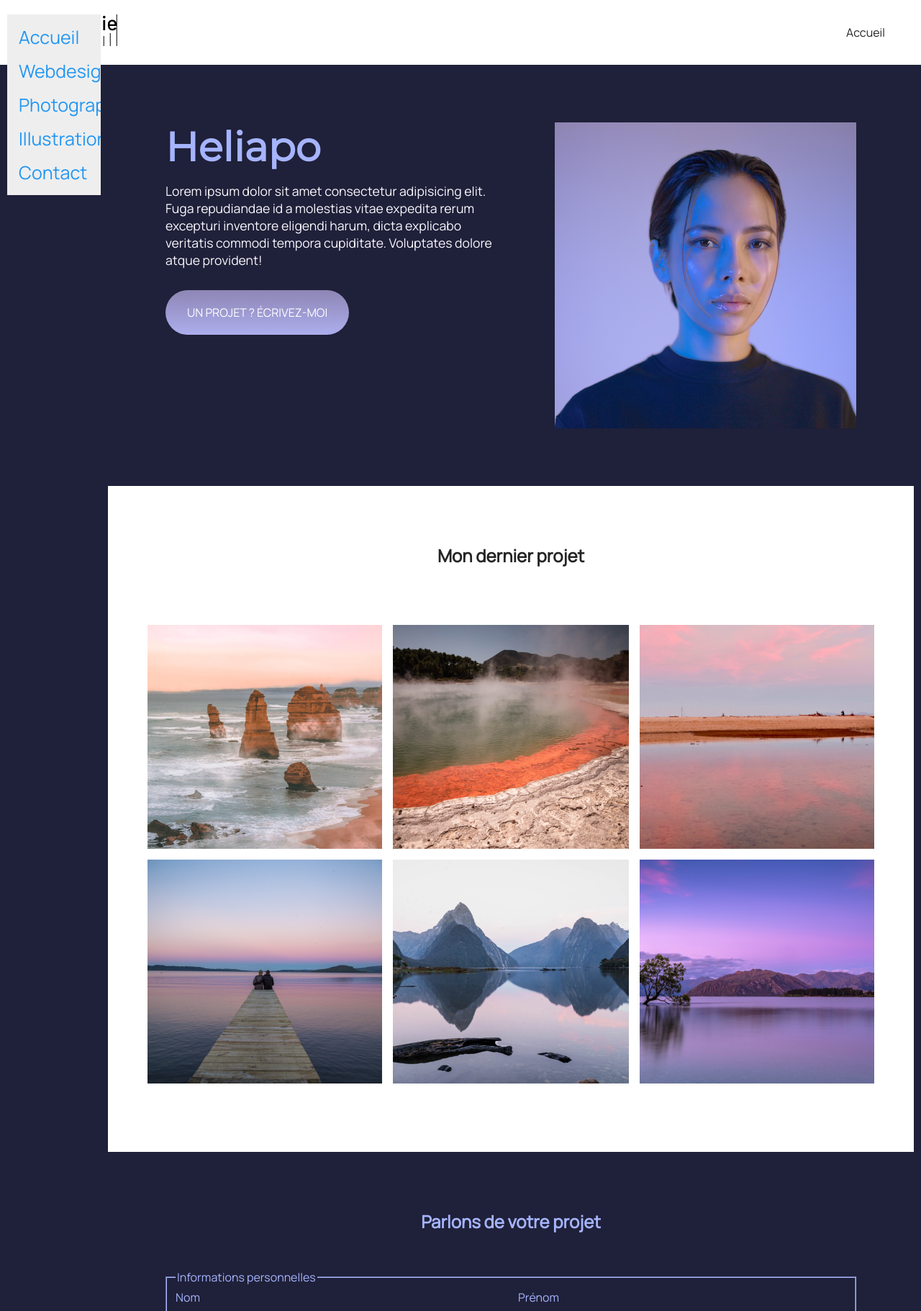
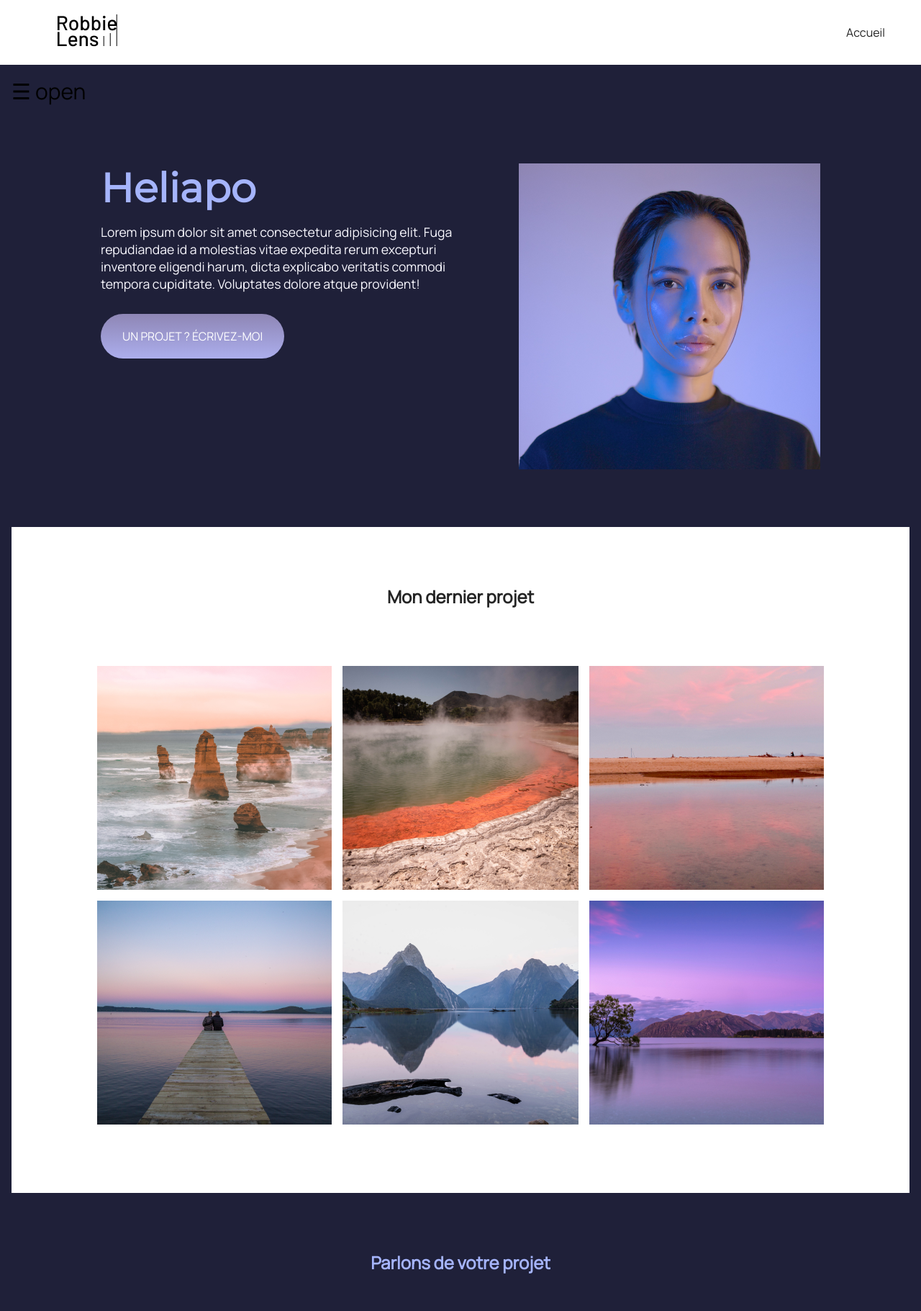
Before and after one commit to iRyann/SalesWebSite, a PHP site: page / in a window 1280 px wide. Shown: the top 1821 px of the page at 72% size. Run offline with PHP 8.4, Linux system fonts and the light colour scheme.

Commit message:
modified:   CSS/aside.css 	new file:   JS/sidenav.js 	new file:   PHP/aside.php 	modified:   PHP/footer.php 	modified:   PHP/header.php 	deleted:    aside.php 	modified:   index.php

```diff
--- a/CSS/aside.css
+++ b/CSS/aside.css
@@ -1,27 +1,38 @@
 .sidenav {
-  width: 130px;
+  height: 100%;
+  width: 0;
   position: fixed;
   z-index: 1;
-  top: 20px;
-  left: 10px;
-  background: #eee;
+  top: 0;
+  left: 0;
+  background-color: #111;
   overflow-x: hidden;
-  padding: 8px 0;
+  transition: 0.5s;
+  padding-top: 60px;
 }
 
 .sidenav a {
-  padding: 6px 8px 6px 16px;
+  padding: 8px 8px 8px 32px;
   text-decoration: none;
   font-size: 25px;
-  color: #2196F3;
+  color: #818181;
   display: block;
+  transition: 0.3s;
 }
 
 .sidenav a:hover {
-  color: #064579;
+  color: #f1f1f1;
 }
 
-.main {
-  margin-left: 140px; /* Same width as the sidebar + left position in px */
-  padding: 0px 10px;
+.sidenav .closebtn {
+  position: absolute;
+  top: 0;
+  right: 25px;
+  font-size: 36px;
+  margin-left: 50px;
 }
+
+#main {
+  transition: margin-left .5s;
+  padding: 16px;
+}
--- /dev/null
+++ b/JS/sidenav.js
@@ -0,0 +1,9 @@
+function openNav() {
+    document.getElementById("mySidenav").style.width = "250px";
+    document.getElementById("main").style.marginLeft = "250px";
+  }
+
+  function closeNav() {
+    document.getElementById("mySidenav").style.width = "0";
+    document.getElementById("main").style.marginLeft= "0";
+  }
--- /dev/null
+++ b/PHP/aside.php
@@ -0,0 +1,7 @@
+<div id="mySidenav" class="sidenav">
+  <a href="javascript:void(0)" class="closebtn" onclick="closeNav()">&times;</a>
+  <a href="#">About</a>
+  <a href="#">Services</a>
+  <a href="#">Clients</a>
+  <a href="#">Contact</a>
+</div>
--- a/PHP/footer.php
+++ b/PHP/footer.php
@@ -1,13 +1,13 @@
 <footer>
-    <a href="../index.php" class="lien-icone">
-        <img src="../images/logo.png" alt="Logo Robbie Lens" />
+    <a href="index.php" class="lien-icone">
+        <img src="images/logo.png" alt="Logo Robbie Lens" />
     </a>
     <div>
         <a target="_blank" href="https://twitter.com/" class="lien-icone">
-            <img src="../images/twitter.png" alt="Logo Twitter" />
+            <img src="images/twitter.png" alt="Logo Twitter" />
         </a>
         <a target="_blank" href="https://www.instagram.com/" class="lien-icone">
-            <img src="../images/instagram.png" alt="Logo Instagram" />
+            <img src="images/instagram.png" alt="Logo Instagram" />
         </a>
     </div>
 </footer>
--- a/PHP/header.php
+++ b/PHP/header.php
@@ -1,10 +1,10 @@
 <header>
     <nav>
-        <a href="../index.php" class="lien-icone">
+        <a href="index.php" class="lien-icone">
             <img src="images/logo.png" alt="Logo Robbie Lens" />
         </a>
         <div>
-            <a href="../index.php">Accueil</a>
+            <a href="index.php">Accueil</a>
         </div>
     </nav>
 </header>
--- a/index.php
+++ b/index.php
@@ -7,6 +7,7 @@
     <link href="CSS/style.css" rel="stylesheet" />
     <link href="CSS/index.css" rel="stylesheet" />
     <link href="CSS/aside.css" rel="stylesheet" />
+    <script src="JS/sidenav.js" defer></script>
     <link rel="preconnect" href="https://fonts.googleapis.com">
     <link rel="preconnect" href="https://fonts.gstatic.com" crossorigin>
     <link href="https://fonts.googleapis.com/css2?family=Manrope&family=Montserrat&display=swap" rel="stylesheet">
@@ -15,15 +16,11 @@
 <body>
     <?php
     include './PHP/header.php';
+    include './PHP/aside.php';
     ?>
-    <div class="sidenav">
-        <a href="index.php">Accueil</a>
-        <a href="webdesign.php">Webdesign</a>
-        <a href="photographie.php">Photographie</a>
-        <a href="illustration.php">Illustration</a>
-        <a href="#contact">Contact</a>
-    </div>
-    <main class="main">
+
+    <main id="main">
+        <span style="font-size:30px;cursor:pointer" onclick="openNav()">&#9776; open</span>
         <section class="accueil-introduction">
             <div>
                 <h1>Heliapo </h1>
```
Also changed, not shown: aside.php (deleted, +0 -22 lines).
